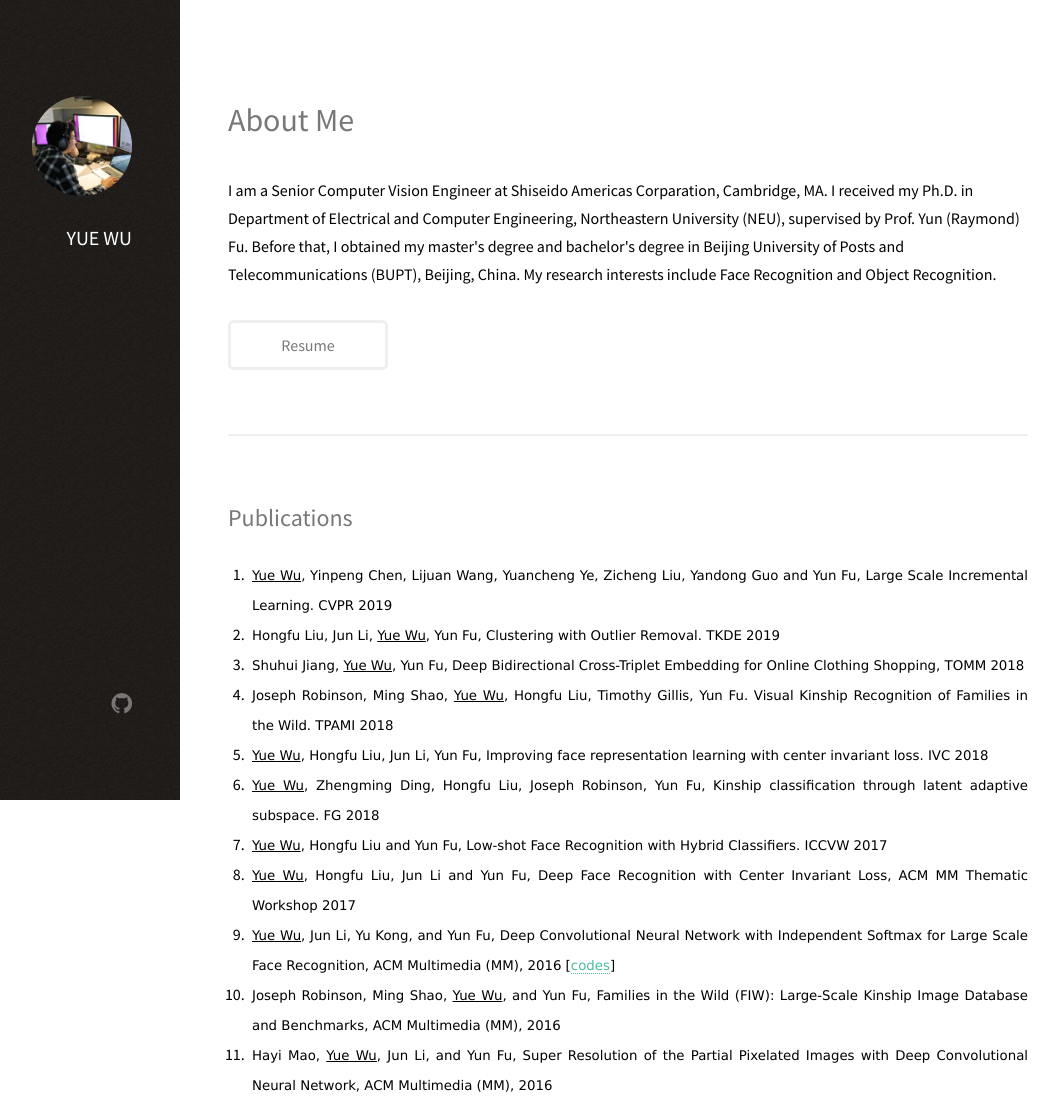
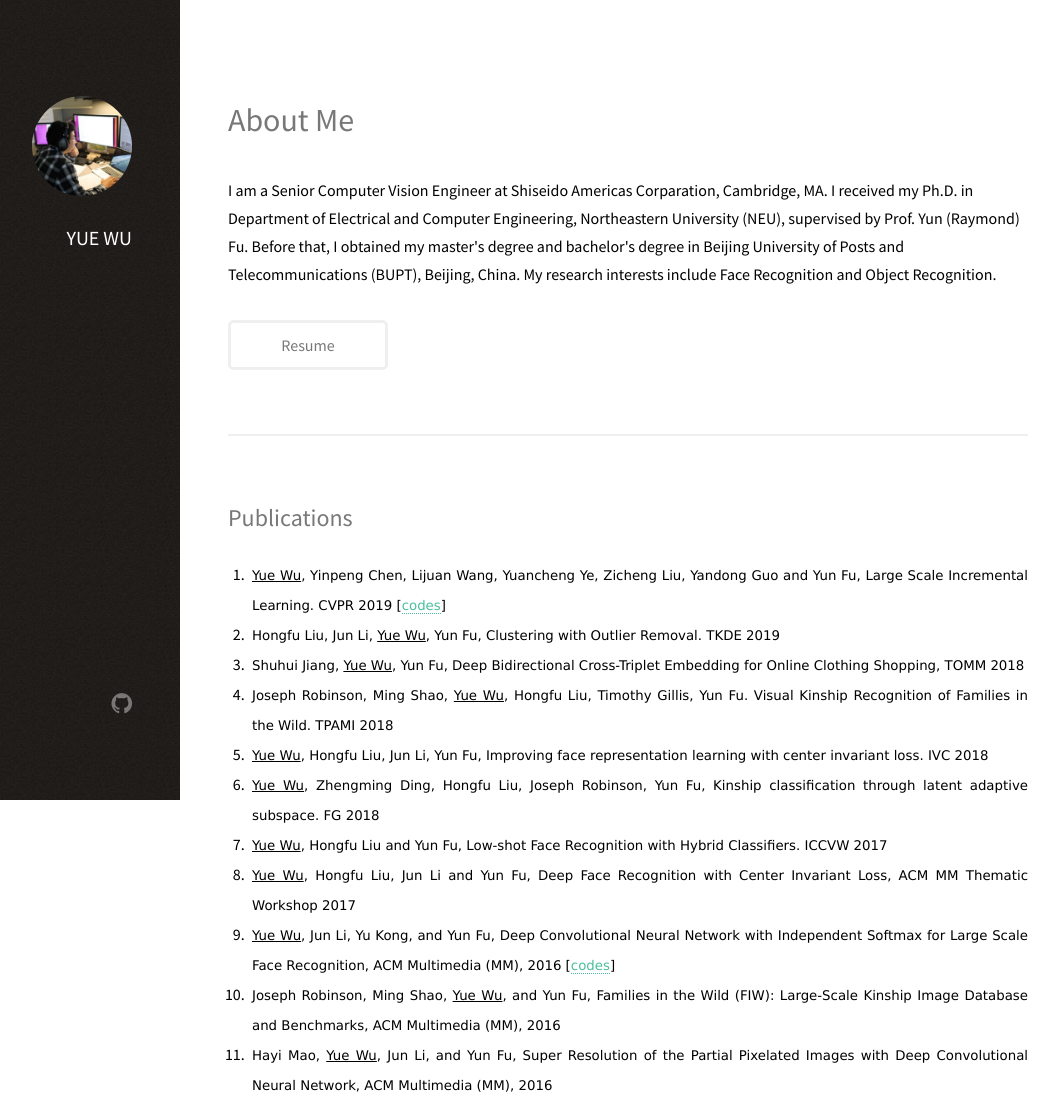
Before and after one commit to wuyuebupt/wuyuebupt.github.com, a plain HTML site: page index.html in a window 1280 px wide. Shown: the top 1100 px of the page, without its empty margins (204-1263 px from the left). Drawn offline with Linux system fonts and the light colour scheme.

Commit message:
update one code

```diff
--- a/index.html
+++ b/index.html
@@ -60,6 +60,7 @@
 <li> <p align="justify" style="margin-top: 0; margin-bottom: 0">
 <font face="Verdana" style="font-size: 10pt">
 <u>Yue Wu</u>, Yinpeng Chen, Lijuan Wang, Yuancheng Ye, Zicheng Liu, Yandong Guo and Yun Fu, 	Large Scale Incremental Learning. CVPR 2019
+[<a href="https://github.com/wuyuebupt/LargeScaleIncrementalLearning" target="_blank">codes</a>]
 </font></p></li>
 
 <li> <p align="justify" style="margin-top: 0; margin-bottom: 0">
```
